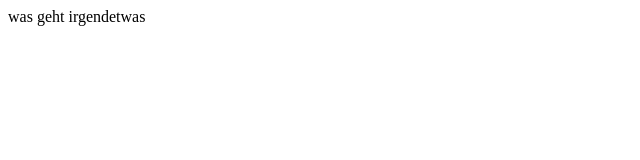
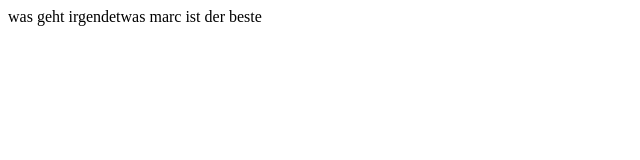
Before and after one commit to Marcwhere/P1AR1, a plain HTML site: page TheWeb/index.html in a window 1280 px wide. Shown: the whole page, without its empty margins (0-640 px from the left). Drawn offline with Linux system fonts and the light colour scheme.

Commit message:
addition to the web

```diff
--- a/TheWeb/index.html
+++ b/TheWeb/index.html
@@ -2,4 +2,6 @@
 
 was geht
 irgendetwas
+
+marc ist der beste
 </html>
```
